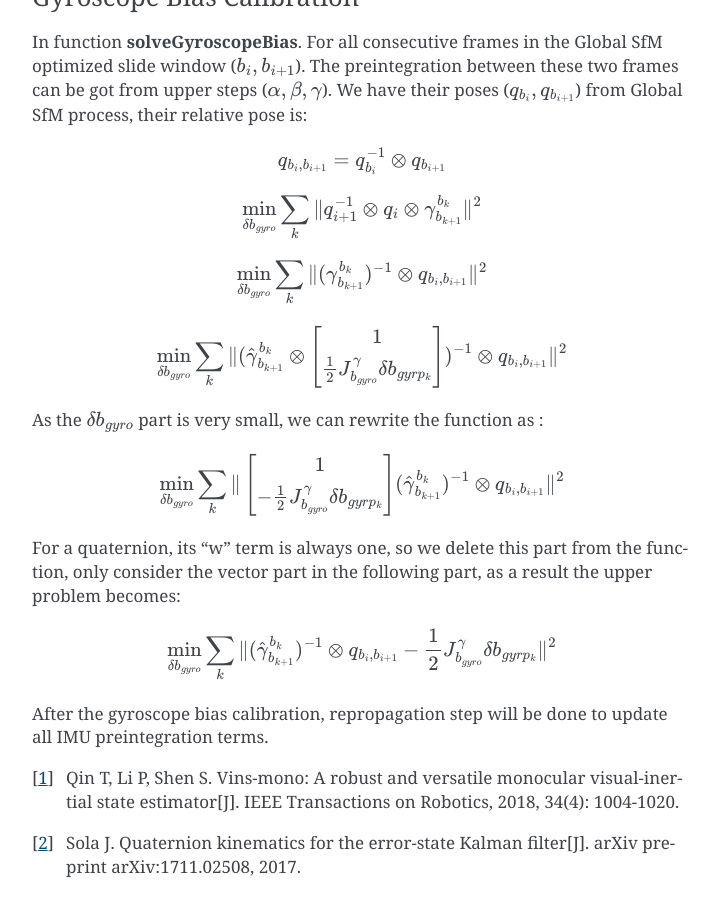
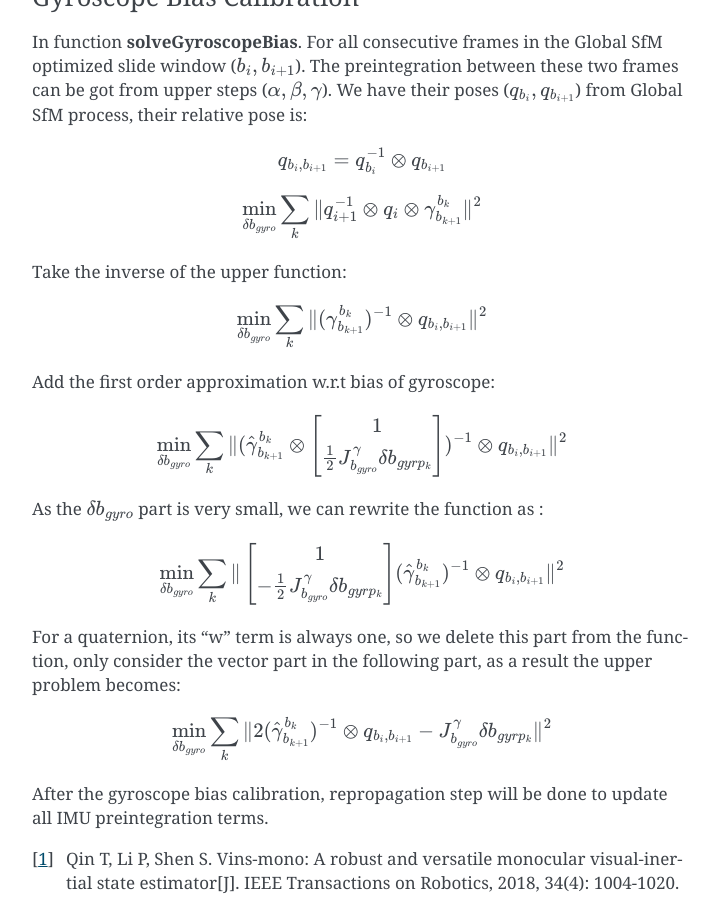
Before and after one commit to gggliuye/VIO, a Sphinx documentation site: the page built from docs/deepblue/LM.rst, in a window 1280 px wide and 900 px high, scrolled down 11280 px. Shown: the whole window, without its empty margins (388-1107 px from the left). Built offline with Sphinx 7.4.7, drawn with Linux system fonts in a browser that asks for light colours.

Commit message:
Update LM.rst

```diff
--- a/docs/deepblue/LM.rst
+++ b/docs/deepblue/LM.rst
@@ -491,8 +491,12 @@ We have their poses (:math:`q_{b_{i}}, q_{b_{i+1}}`) from Global SfM process, th
 .. math::
     \min_{\delta b_{gyro}} \sum_{k} \| q_{i+1}^{-1} \otimes q_{i} \otimes  \gamma_{b_{k+1}}^{b_{k}}  \|^{2}
 
+Take the inverse of the upper function:
+
 .. math::
     \min_{\delta b_{gyro}} \sum_{k} \| (\gamma_{b_{k+1}}^{b_{k}})^{-1} \otimes  q_{b_{i},b_{i+1}}  \|^{2}
+
+Add the first order approximation w.r.t bias of gyroscope:
 
 .. math::
     \min_{\delta b_{gyro}} \sum_{k} \| (\hat{\gamma}_{b_{k+1}}^{b_{k}} \otimes \begin{bmatrix}  1 \\  \frac{1}{2} J_{b_{gyro}}^{\gamma} \delta b_{gyrp_{k}} \end{bmatrix} )^{-1} \otimes  q_{b_{i},b_{i+1}}  \|^{2}
@@ -505,7 +509,7 @@ As the :math:`\delta b_{gyro}` part is very small, we can rewrite the function a
 For a quaternion, its "w" term is always one, so we delete this part from the function, only consider the vector part in the following part, as a result the upper problem becomes:
 
 .. math::
-    \min_{\delta b_{gyro}} \sum_{k} \| (\hat{\gamma}_{b_{k+1}}^{b_{k}})^{-1} \otimes  q_{b_{i},b_{i+1}}  - \frac{1}{2} J_{b_{gyro}}^{\gamma} \delta b_{gyrp_{k}} \|^{2}
+    \min_{\delta b_{gyro}} \sum_{k} \| 2(\hat{\gamma}_{b_{k+1}}^{b_{k}})^{-1} \otimes  q_{b_{i},b_{i+1}}  -  J_{b_{gyro}}^{\gamma} \delta b_{gyrp_{k}} \|^{2}
 
 
 After the gyroscope bias calibration, repropagation step will be done to update all IMU preintegration terms.
```
